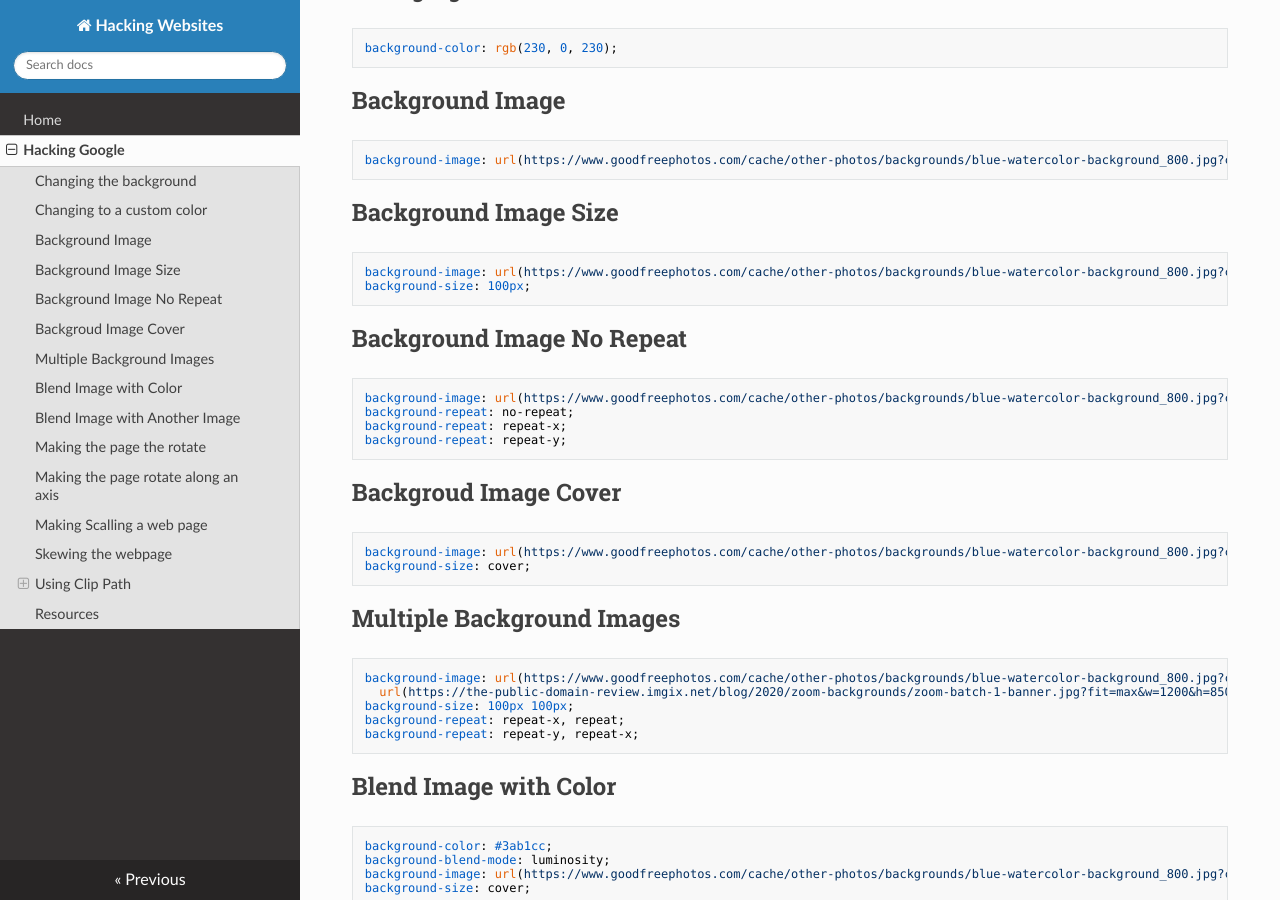
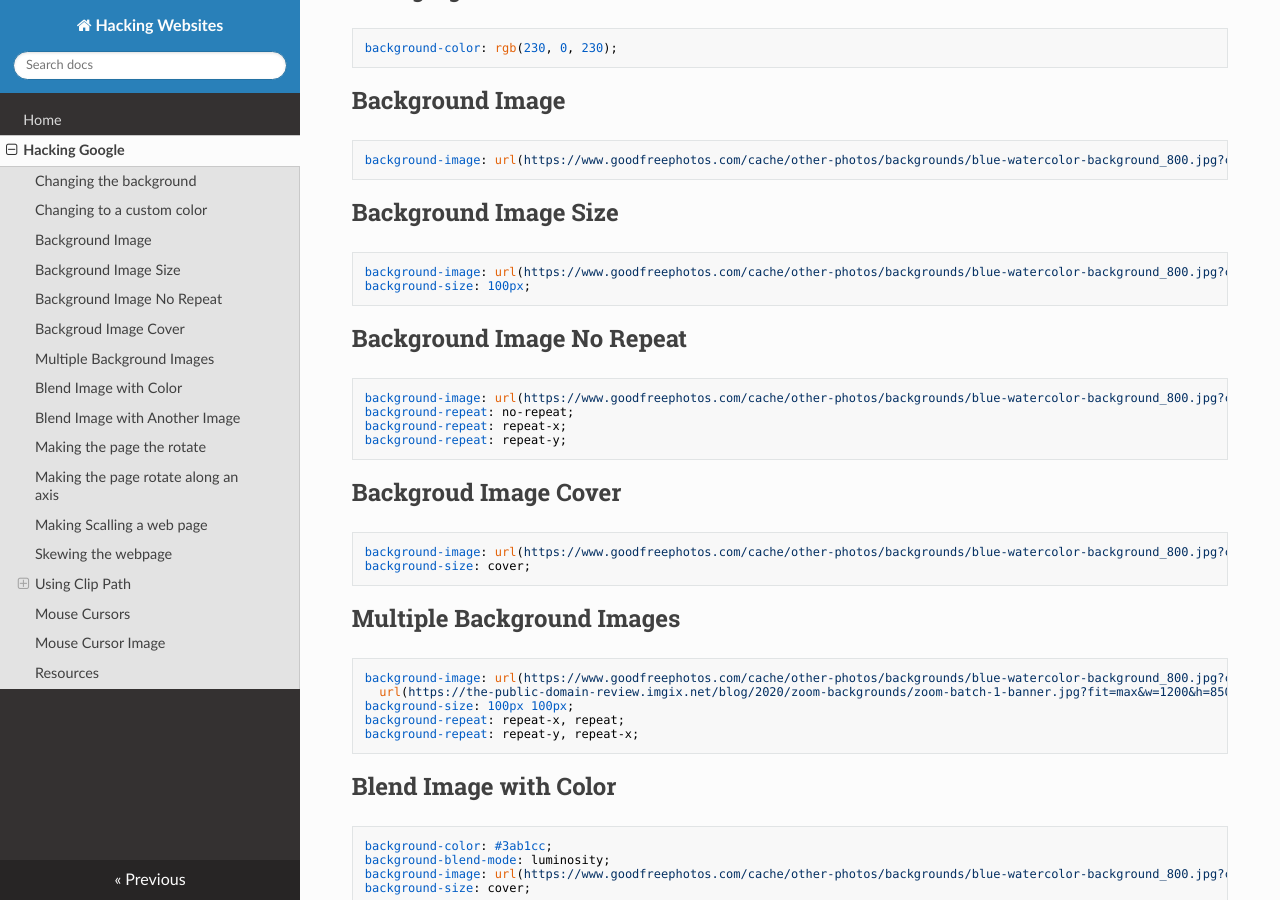
Before and after one commit to phptuts/hacking-famous-sites, an MkDocs documentation site: the page built from docs/google.md, in a window 1280 px wide and 900 px high, scrolled down 348 px. Built offline with MkDocs 1.6.1, drawn with Linux system fonts in a browser that asks for light colours; nearby versions of some CDN libraries; a script that is not in the unit is left out.

Commit message:
fixing outline

````diff
--- a/docs/google.md
+++ b/docs/google.md
@@ -111,13 +111,13 @@ clip-path: circle(81px);
 clip-path: ellipse(234px 64px at 44% 27%);
 ```
 
-### Mouse Cursors
+## Mouse Cursors
 
 ```css
 cursor: nesw-resize;
 ```
 
-### Mouse Cursor Image
+## Mouse Cursor Image
 
 ```css
 cursor: url(https://s3-us-west-2.amazonaws.com/s.cdpn.io/9632/heart.png),
````
